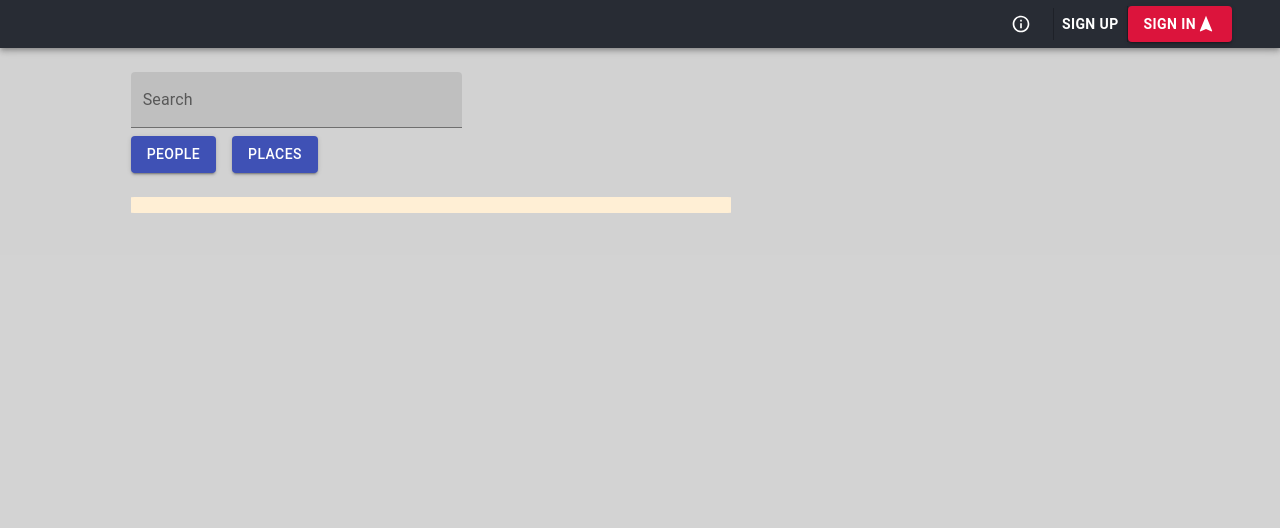
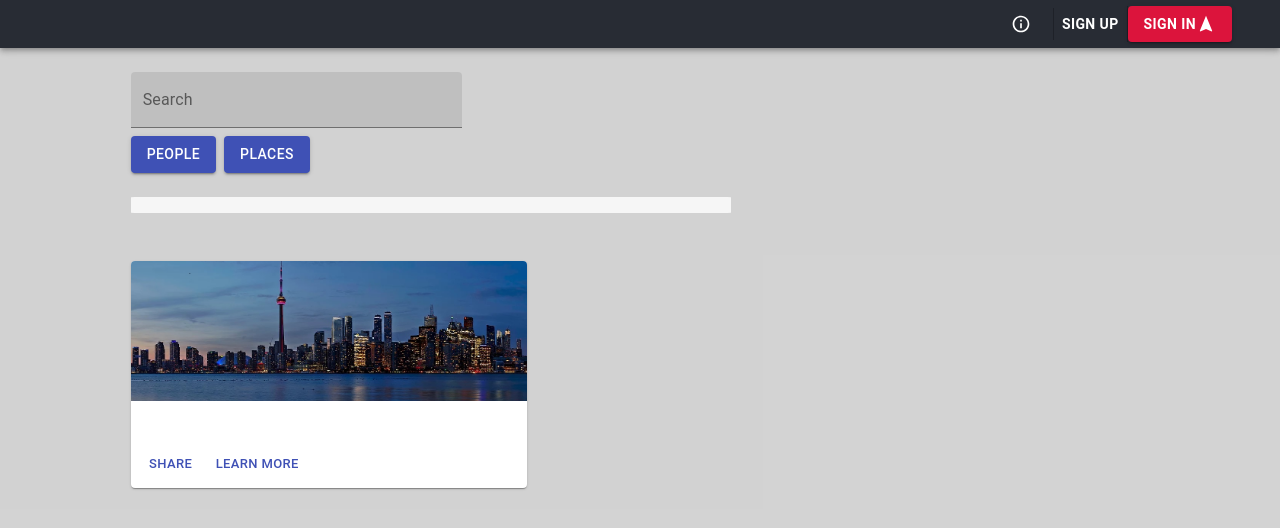
Before and after one commit to lmg8/Itinerary-App, a React (Create React App) app in the folder itinerary_app/: page /search-places in a window 1280 px wide. Shown: the top 528 px of the page. Built offline with nearby package versions, Linux system fonts and the light colour scheme.

Commit message:
Added cards and view buttons to place search

```diff
--- a/itinerary_app/src/react-components/PlaceSearch/index.js
+++ b/itinerary_app/src/react-components/PlaceSearch/index.js
@@ -2,7 +2,7 @@ import React from "react";
 import { Link } from "react-router-dom";
 import Header from '../Header';
 import SearchCard from '../SearchCard';
-import { Container, Grid, TextField, Box, Button, FormControl } from '@material-ui/core';
+import { Container, Grid, TextField, Box, Button, FormControl, Card } from '@material-ui/core';
 import List from '@material-ui/core/List';
 import ListItem from '@material-ui/core/ListItem';
 import ListItemIcon from '@material-ui/core/ListItemIcon';
@@ -10,25 +10,29 @@ import ListItemText from '@material-ui/core/ListItemText';
 import Divider from '@material-ui/core/Divider';
 import InboxIcon from '@material-ui/icons/Inbox';
 import DraftsIcon from '@material-ui/icons/Drafts';
+import StreetviewIcon from '@material-ui/icons/Streetview';
+import AddBoxIcon from '@material-ui/icons/AddBox';
+import CardActionArea from '@material-ui/core/CardActionArea';
+import CardActions from '@material-ui/core/CardActions';
+import CardContent from '@material-ui/core/CardContent';
+import CardMedia from '@material-ui/core/CardMedia';
+import Typography from '@material-ui/core/Typography';
 import './styles.css';
 
 class Search extends React.Component {
 // Allows us to keep track of changing data in this component.
   state = {
     SearchValue: '',
-    selectedIndex: -2,
+    selectedIndex: -1,
     filteredPlaces: [],
     Places: ["CN Tower", "First Canadian Place", "The St. Regis Toronto", "Scotia Plaza", "Aura", "TD Canada Trust Tower"]
   };
 
-  setSelectedIndex = (index) => {
+  handleListItemClick = index => event => {
     this.setState({
       selectedIndex: index,
     })
-  }
-
-  handleListItemClick = index => event => {
-    this.setSelectedIndex(index);
+    console.log(this.state.selectedIndex);
   };
 
   handleChange = stateVar => event => {
@@ -36,6 +40,13 @@ class Search extends React.Component {
       [stateVar]: event.target.value,
     });
   };
+
+  handleViewClick = index => event => {
+    this.setState({
+      selectedIndex: index,
+    });
+    console.log(this.state.selectedIndex);
+  }
 
   handleKeyDown = stateVar => event => {
     if (event.keyCode === 13){
@@ -52,9 +63,40 @@ class Search extends React.Component {
     }
   }
 
+  renderPlaceCard = () => {
+    return (
+    <Card>
+      <CardActionArea>
+        <CardMedia
+          component="img"
+          alt="place"
+          height="140"
+          image="./SearchPics/banner1.jpg"
+          title="place"
+        />
+        <CardContent>
+          <Typography gutterBottom variant="h5" component="h2">
+            {this.state.filteredPlaces[this.state.selectedIndex]}
+          </Typography>
+          <Typography variant="body2" color="textSecondary" component="p">
+            {this.state.filteredPlaces[this.state.selectedIndex]}
+          </Typography>
+        </CardContent>
+      </CardActionArea>
+      <CardActions>
+        <Button size="small" color="primary">
+          Share
+        </Button>
+        <Button size="small" color="primary">
+          Learn More
+        </Button>
+      </CardActions>
+    </Card>)
+  }
+
   renderPlaceList = places => {
     let listItems = [];
-    // there would be a database query for users here
+    // there would be a database query for places here
     for (let i = 0; i < places.length; i++){
       listItems.push(<ListItem>
         <ListItemText
@@ -62,6 +104,23 @@ class Search extends React.Component {
         primary={places[i]}
         selected={this.state.selectedIndex === i}
         onClick={this.handleListItemClick(i)} />
+        <Button
+        variant="contained"
+        color="primary"
+        className="placeListButton"
+        startIcon={<StreetviewIcon />}
+        onClick={this.handleViewClick(i)}
+        >
+        View
+        </Button>
+        <Button
+        variant="contained"
+        color="secondary"
+        className="placeListButton"
+        startIcon={<AddBoxIcon />}
+        >
+        Add to Itinerary
+        </Button>
       </ListItem>)
     }
     return listItems;
@@ -87,23 +146,34 @@ class Search extends React.Component {
                 </Box>
               </Grid>
               <Grid container xs={12} sm={10}>
-                <Box mt={1} ml={3} mr={1}>
+                <Box mt={1} ml={3}>
                   <Link to={"../Search"}>
                     <Button className="searchButton" variant="contained" color="primary">PEOPLE</Button>
                   </Link>
                 </Box>
-                <Box mt={1} ml={1} mr={1}>
+                <Box mt={1} ml={1}>
                     <Button className="searchButton" variant="contained" color="primary">PLACES</Button>
                 </Box>
               </Grid>
 
-              <Grid container>
-                <Box m={3}>
-                  <List className="placeList">
-                    {this.renderPlaceList(this.state.filteredPlaces)}
-                  </List>
-                </Box>
+
+              <Grid container xs={12} sm={10}>
+
+              <Box m={3}>
+                <Grid item xs={4}>
+                    <List className="placeList">
+                      {this.renderPlaceList(this.state.filteredPlaces)}
+                    </List>
+                </Grid>
+              </Box>
+
+                <Grid item xs={6}>
+                  <Box m={3}>
+                    {this.renderPlaceCard(this.state.filteredPlaces[this.state.selectedIndex])}
+                  </Box>
+                </Grid>
               </Grid>
+
             </Grid>
           <Grid xs="false" sm={1}></Grid>
         </Grid>
--- a/itinerary_app/src/react-components/PlaceSearch/styles.css
+++ b/itinerary_app/src/react-components/PlaceSearch/styles.css
@@ -23,6 +23,6 @@
     width: '100%';
     min-width: 600px;
     max-width: 600px;
-    background-color: papayawhip;
+    background-color: rgba(250,250,250,0.9);
     border-radius: 2%;
   }
```
